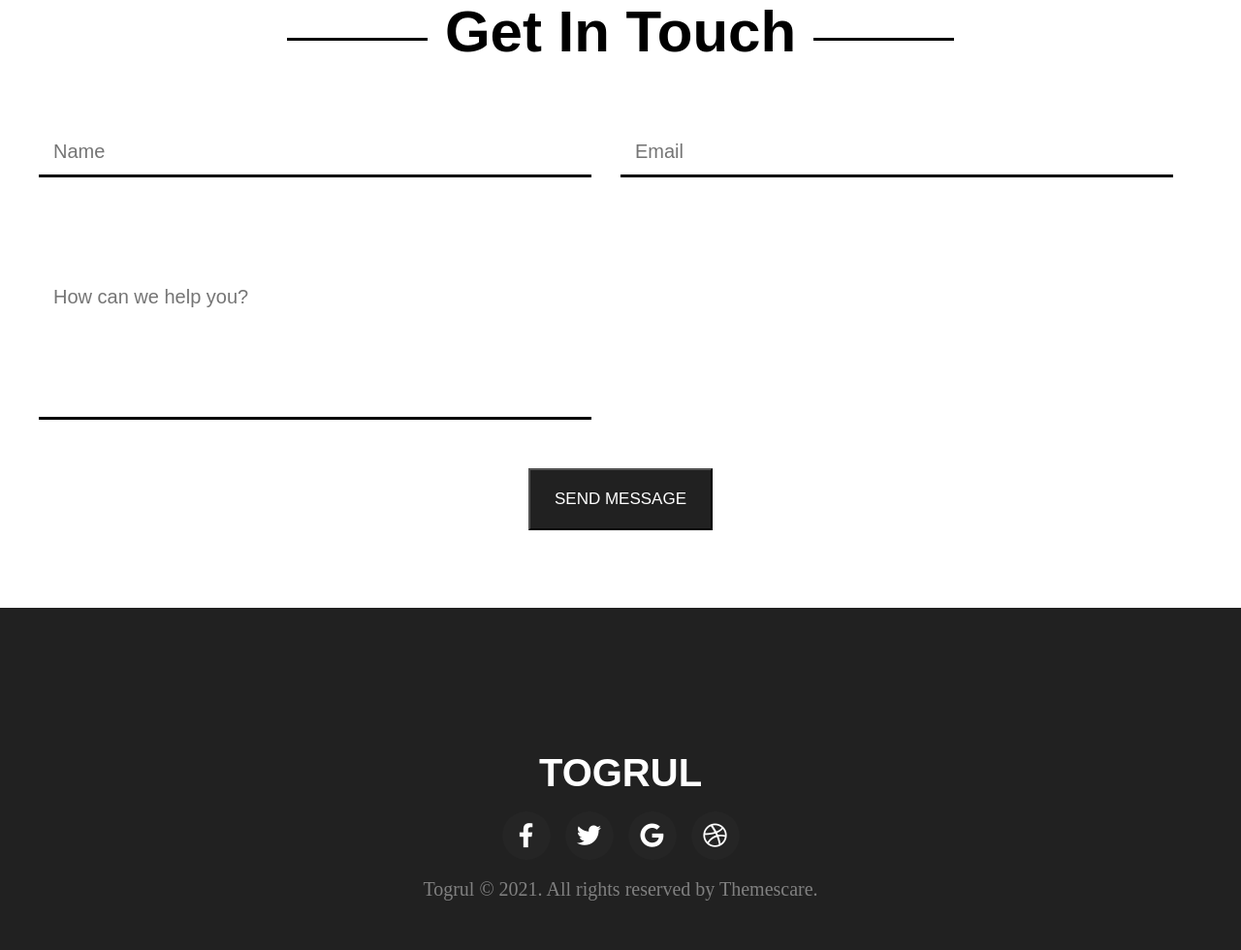
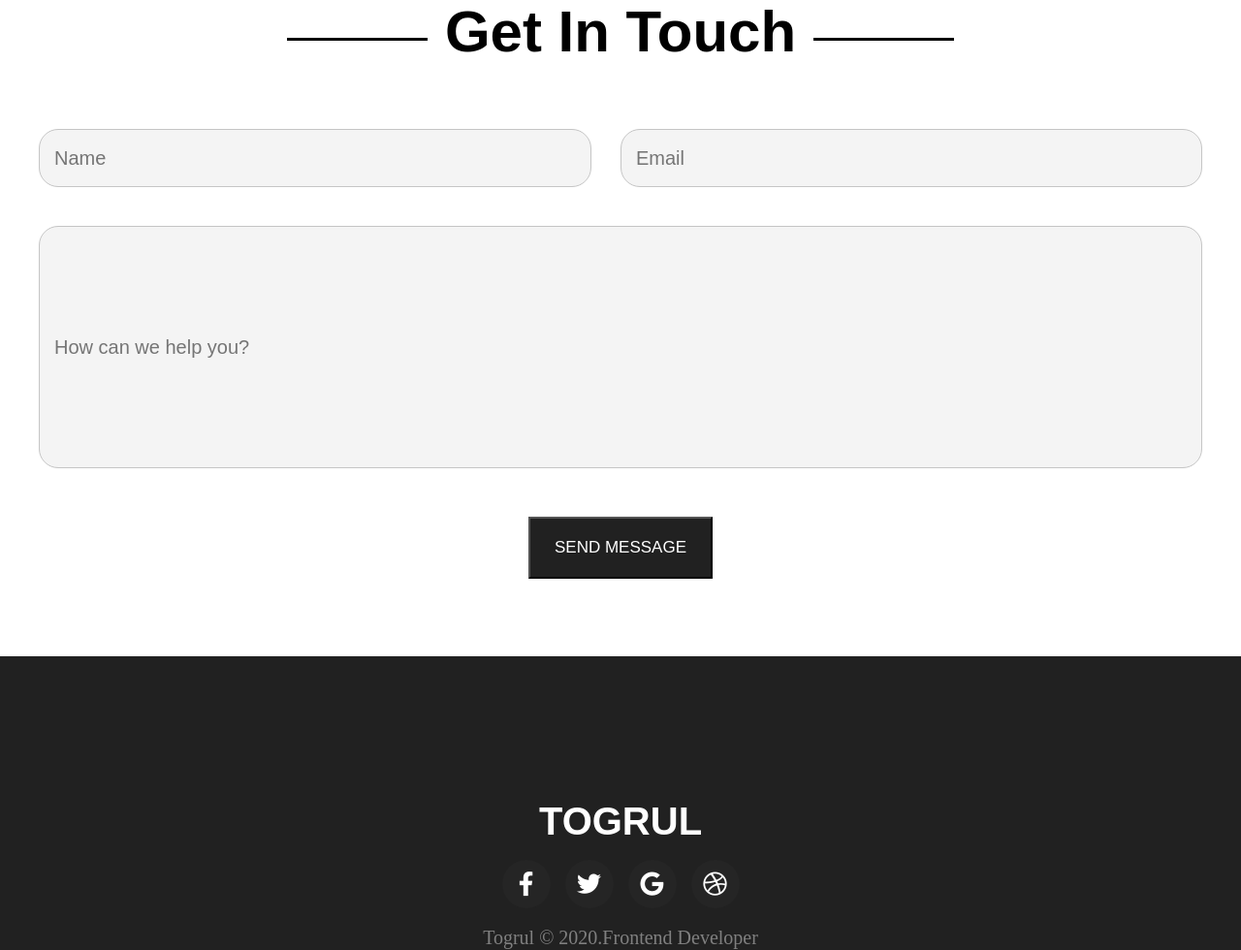
Before and after one commit to HuseynliTogrul/Portfolio, a plain HTML site: page index.html in a window 1280 px wide. Shown: the part 3254-4234 px from the top of the page at 97% size. Drawn offline with Linux system fonts and the light colour scheme; files whose address does not match are found by name.

Commit message:
portfolio

```diff
--- a/css/style.css
+++ b/css/style.css
@@ -134,6 +134,58 @@ button {
     margin: 20px 0;
     font-size: 20px;
 }
+
+.html-span,.css-span,.js-span,.sass-span{
+    display: flex;
+    flex-direction: column;
+}
+
+.h-span,.c-span,.j-span,.s-span{
+    width: 500px;
+    height: 10px;
+    background-color: rgb(0 0 0 / 15%);
+    position: relative;
+    border-radius: 50px;
+}
+
+.h-span p,.c-span p,.j-span p,.s-span p{
+    height: 100%;
+    background: #222;
+    border-radius: 50px;
+}
+
+.h-span p{
+    width: 90%;
+}
+
+.c-span p{
+    width: 90%;
+}
+
+.j-span p{
+    width: 60%;
+}
+
+.s-span p{
+    width: 80%;
+}
+
+.h-span h1,.c-span h1,.j-span h1,.s-span h1{
+    position: absolute;
+    top: -30px;
+    right: 60px;
+    font-weight: 900;
+    font-size: 20px;
+}
+
+.j-span h1{
+    right: 210px;
+}
+
+.s-span h1{
+    right: 120px;
+}
+
 .cv button {
     font-size: 20px;
     background: black;
@@ -263,15 +315,22 @@ button {
 input {
     border: none;
     width: 570px;
-    height: 50px;
+    height: 60px;
     color: gray;
     font-size: 20px;
     padding-left: 15px;
-    border-bottom: 3px solid black;
+    border: 1px solid #c5c5c5;
+    border-radius: 20px;
+    background: #f4f4f4;
+
 }
 
 .name p {
     margin-bottom: 20px;
+}
+
+.email{
+    width: 100%;
 }
 
 .gmail p {
@@ -284,7 +343,11 @@ input {
     height: 250px;
     margin-bottom: 50px;
     padding-left: 15px;
-    border-bottom: 3px solid black;
+    border: 1px solid #c5c5c5;
+    margin-top: 40px;
+    background: #f4f4f4;
+    border-radius: 20px;
+    width: 100%;
 }
 
 .help p {
@@ -351,55 +414,3 @@ input {
 }
 
 /* end bitdi */
-
-
-.html-span,.css-span,.js-span,.sass-span{
-    display: flex;
-    flex-direction: column;
-}
-
-.h-span,.c-span,.j-span,.s-span{
-    width: 500px;
-    height: 10px;
-    background-color: rgb(0 0 0 / 15%);
-    position: relative;
-    border-radius: 50px;
-}
-
-.h-span p,.c-span p,.j-span p,.s-span p{
-    height: 100%;
-    background: #222;
-    border-radius: 50px;
-}
-
-.h-span p{
-    width: 90%;
-}
-
-.c-span p{
-    width: 90%;
-}
-
-.j-span p{
-    width: 60%;
-}
-
-.s-span p{
-    width: 80%;
-}
-
-.h-span h1,.c-span h1,.j-span h1,.s-span h1{
-    position: absolute;
-    top: -30px;
-    right: 60px;
-    font-weight: 900;
-    font-size: 20px;
-}
-
-.j-span h1{
-    right: 210px;
-}
-
-.s-span h1{
-    right: 120px;
-}
--- a/index.html
+++ b/index.html
@@ -156,12 +156,12 @@
             <div class="row">
                 <div class="col-6">
                     <div class="name flex align-items-end">
-                        <input type="text" placeholder="Name">
+                        <input type="text" class="name" placeholder="Name">
                     </div>
                 </div>
                 <div class="col-6">
                     <div class="gmail flex align-items-end">
-                        <input type="text" placeholder="Email">
+                        <input type="text" class="email" placeholder="Email">
                     </div>
                 </div>
             </div>
@@ -194,7 +194,7 @@
                     <i class="fab fa-dribbble transition"></i>
                 </div>
                 <div class="end-word">
-                    <p>Togrul © 2021. All rights reserved by Themescare.</p>
+                    <p>Togrul © 2020.Frontend Developer</p>
                 </div>
             </div>
         </div>
```
